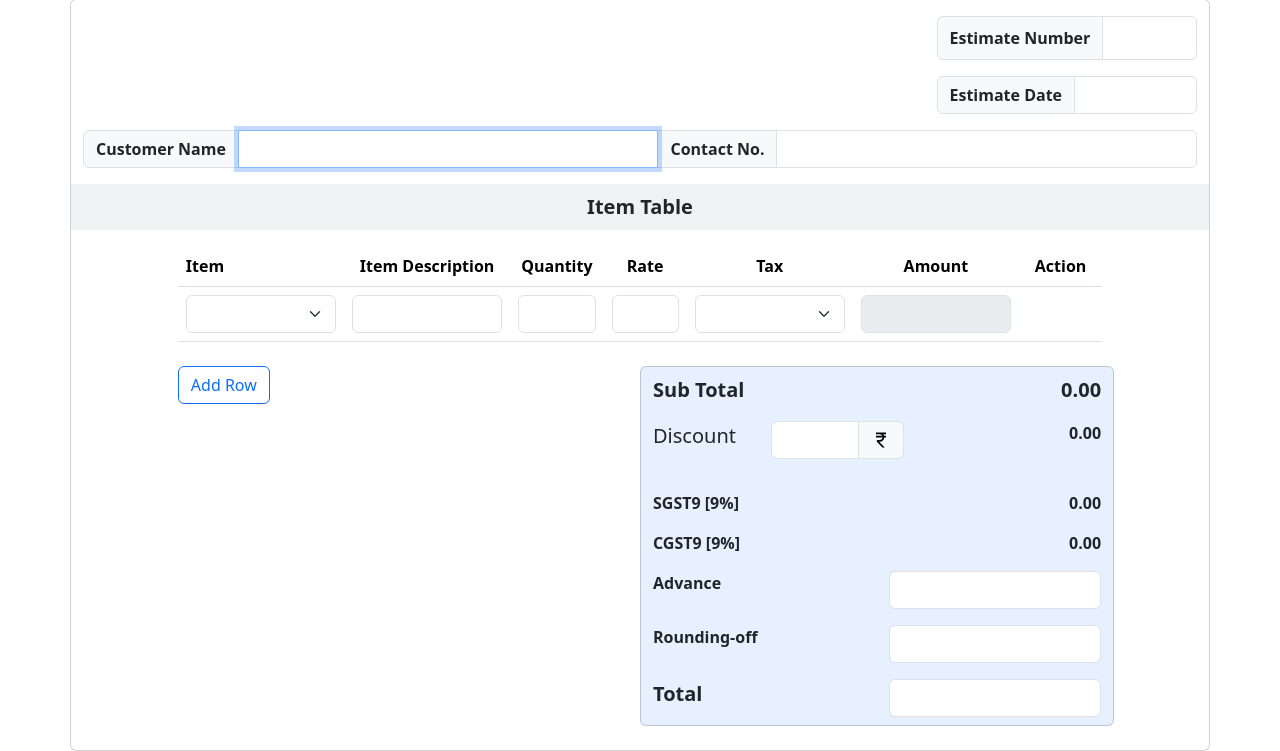
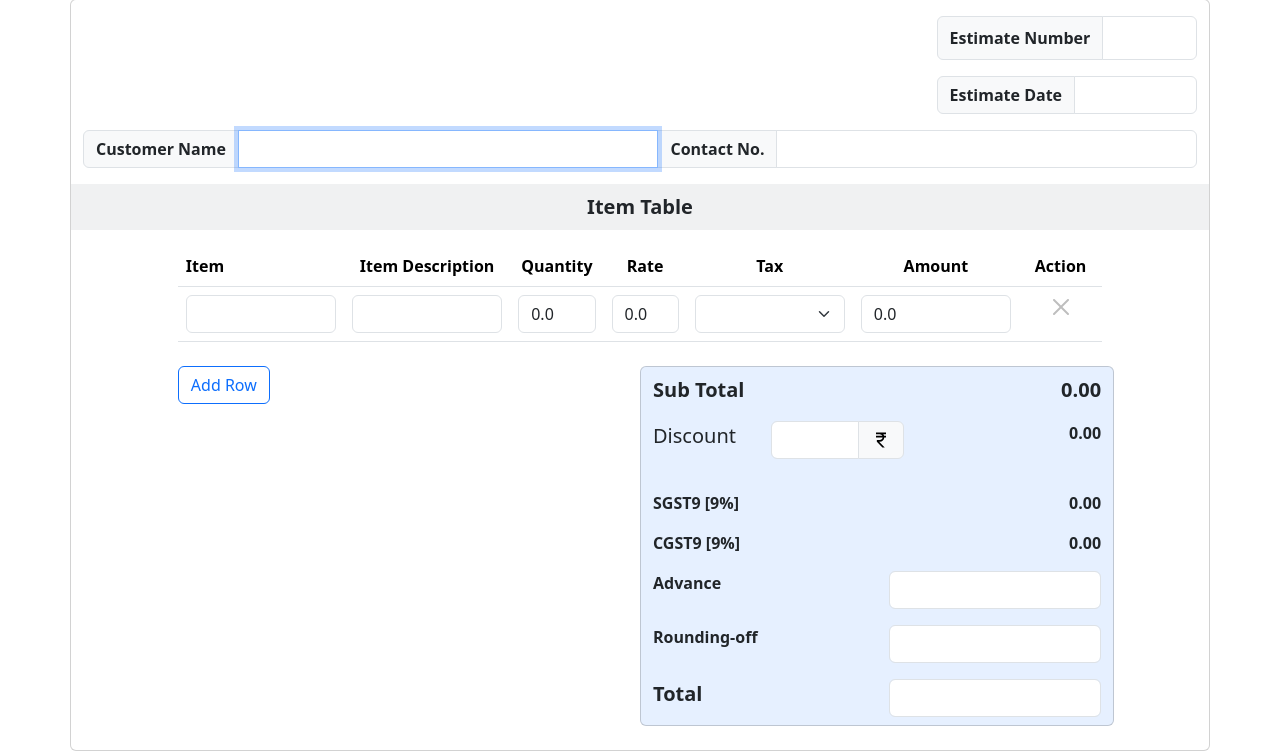
Before and after one commit to unhingedcargo/DP, a Django app: page /estimate/ in a window 1280 px wide. Shown: the part 137-888 px from the top of the page. Run offline with Django 5.2, Linux system fonts and the light colour scheme; lists and menus that the app fills with data are empty.

Commit message:
Estimate - I

```diff
--- a/DjangoApp/templates/base.html
+++ b/DjangoApp/templates/base.html
@@ -11,6 +11,7 @@
 
 			{% endblock %}
 		</title>
+		<link rel="icon" href="{% static 'img/PP Logo.png' %}">
 	</head>
 	<body>
 		<div>
--- a/DjangoApp/templates/estimate.html
+++ b/DjangoApp/templates/estimate.html
@@ -20,6 +20,7 @@ New Estimate
         <div class="input-group mb-3 mt-3 text-end">
           <span class="input-group-text fw-semibold" id="basic-addon1">Estimate Number</span>
           <input type="text" class="form-control fw-bold fs-5 text-danger text-end" maxlength=5>
+
         </div>
       </div>
     </div>
@@ -69,19 +70,19 @@ New Estimate
         <tbody>
           <tr>
             <td>
-              <select class="form-select" name="product" id="product">
+              <!-- <select class="form-select" name="product" id="product">
                 <option value=""></option>
-              </select>
-              <!-- <input type="text" name="item" id="item" class="form-control"> -->
+              </select> -->
+              <input type="text" name="item" id="item" class="form-control">
             </td>
             <td>
               <input type="text" name="desc" id="desc" class="form-control" maxlength=30>
             </td>
             <td>
-              <input type="text" name="qty" id="qty" class="form-control" maxlength=5>
+              <input type="text" name="qty" id="qty" class="form-control" maxlength=5 value=0.0>
             </td>
             <td>
-              <input type="text" name="rate" id="rate" class="form-control" maxlength=5>
+              <input type="text" name="rate" id="rate" class="form-control" maxlength=5 value=0.0>
             </td>
             <td>
               <select class="form-select" name="tax" id="tax">
@@ -89,10 +90,10 @@ New Estimate
               </select>
             </td>
             <td>
-              <input type="text" name="details" id="amount" class="form-control" readonly disabled>
+              <input type="text" name="details" id="amount" class="form-control" readonly value=0.0>
             </td>
             <td>
-              <!-- <button type="button" class="btn-close" disabled aria-label="Close"></button> -->
+              <button type="button" class="btn-close" disabled aria-label="Close"></button>
             </td>
           </tr>
 
@@ -180,55 +181,5 @@ New Estimate
 
 </div>
 
-<script>
-  function add_row() {
-    let table = document.getElementById('est_table');
-    console.log(table);
-    console.log("Estimate");
-    const newRow = table.insertRow();
-
-    const cell0 = newRow.insertCell(0);
-    const cell1 = newRow.insertCell(1);
-    const cell2 = newRow.insertCell(2);
-    const cell3 = newRow.insertCell(3);
-    const cell4 = newRow.insertCell(4);
-    const cell5 = newRow.insertCell(5);
-    const cell6 = newRow.insertCell(6);
-
-
-    cell0.innerHTML = cell0.innerHTML + `<td> <select class="form-select" name="tax" id="tax">
-                <option value=""></option>
-              </select>
-              <!-- <input type="text" name="item" id="item" class="form-control"> --> </td>`
-    cell1.innerHTML = cell1.innerHTML + `<td> <input type="text" name="desc" id="desc" class="form-control" maxlength=30> </td>`
-    cell2.innerHTML = cell2.innerHTML + `<td> <input type="text" name="qty" id="qty" class="form-control" maxlength=5> </td>`
-    cell3.innerHTML = cell3.innerHTML + `<td> <input type="text" name="rate" id="rate" class="form-control" maxlength=5> </td>`
-    cell4.innerHTML = cell4.innerHTML + `<td>
-              <select class="form-select" name="tax" id="tax">
-                <option value=""></option>
-              </select>
-            </td>`
-    cell5.innerHTML = cell5.innerHTML + `<td>
-              <input type="text" name="details" id="amount" class="form-control" readonly disabled>
-            </td>`
-    cell6.innerHTML = cell6.innerHTML + `<td>
-              <button type="button" class="btn-close" aria-label="Close" onclick="delete_row()"></button>
-            </td>`
-
-  }
-
-  function delete_row() {
-    let index, table = document.getElementById('est_table');
-    for(let i = 0; i<table.rows.length; i++) {
-
-        table.rows[i].cells[6].onclick = function() {
-            if (table.rows.length !== 2){
-                index = this.parentElement.rowIndex;
-                table.deleteRow(index);
-            }
-        }
-    }
-  }
-</script>
 
 {% endblock %}
--- a/DjangoApp/templates/navbar.html
+++ b/DjangoApp/templates/navbar.html
@@ -60,7 +60,7 @@
           <a class="btn btn-outline-secondary me-2" href="{% url 'register' %}">Search</a> -->
 
           <li class="nav-item dropdown">
-            <a class="nav-link dropdown-toggle ms-2" href="#" id="navbarDropdown" role="button" data-bs-toggle="dropdown" aria-expanded="false"><img class="rounded-circle bg-light" src="{% static 'ico/01images.png'%}" alt="" height=46></a>
+            <a class="nav-link dropdown-toggle ms-2" href="#" id="navbarDropdown" role="button" data-bs-toggle="dropdown" aria-expanded="false"><img class="rounded-circle bg-light" src="{% static 'ico/01images.png'%}" alt="" height=40></a>
             <ul class="dropdown-menu me-2" aria-labelledby="navbarDropdown">
               <li><a class="dropdown-item" href="#">Profile</a></li>
               <li><a class="dropdown-item" href="#">Settings</a></li>
--- a/static/script.js
+++ b/static/script.js
@@ -44,39 +44,50 @@ function calculate(){
 }
 
 function delete_row() {
-    let index, table = document.getElementById('est_table');
+    let table = document.getElementById('est_table');
     for(let i = 0; i<table.rows.length; i++) {
 
-        table.rows[i].cells[5].onclick = function() {
+        table.rows[i].cells[6].onclick = function() {
             if (table.rows.length !== 2){
-                index = this.parentElement.rowIndex;
+                let index = this.parentElement.rowIndex;
                 table.deleteRow(index);
             }
         }
     }
 }
 
-function add_row(){
+function add_row() {
     let table = document.getElementById('est_table');
+    console.log(table);
+    console.log("Estimate");
     const newRow = table.insertRow();
-    const cell1 = newRow.insertCell(0);
-    const cell2 = newRow.insertCell(1);
-    const cell3 = newRow.insertCell(2);
-    const cell4 = newRow.insertCell(3);
-    const cell5 = newRow.insertCell(4);
-    const cell6 = newRow.insertCell(5);
 
-    cell1.innerHTML = cell1.innerHTML + `<td> <input list="products" name="product" id="product" class="form-control col">
-                            <datalist id="products">
-                                {% for product in products %}
-                                    <option value="{{product.3}}">
-                                {% endfor %}
-                            </datalist>
-                        </td>`
-    cell2.innerHTML = cell2.innerHTML + `<td><input type="text" id="desc" class="form-control" value="" maxlength="30"></td>`
-    cell3.innerHTML = cell3.innerHTML + `<td><input type="text" id="qty" class="form-control" value="" maxlength="6" onchange="calculate()"></td>`
-    cell4.innerHTML = cell4.innerHTML + `<td><input type="text" id="rate" class="form-control" value="" maxlength="6" onchange="calculate()"></td>`
-    cell5.innerHTML = cell5.innerHTML + `<td><input type="text" id="total" class="form-control" value="" maxlength="8" onchange="do_nothing()"></td>`
-    cell6.innerHTML = cell6.innerHTML + `<td><input type="button" value="Delete" class="btn btn-outline-danger material-symbols-outlined" onclick="delete_row()" title="Delete this row"></td>`
+    const cell0 = newRow.insertCell(0);
+    const cell1 = newRow.insertCell(1);
+    const cell2 = newRow.insertCell(2);
+    const cell3 = newRow.insertCell(3);
+    const cell4 = newRow.insertCell(4);
+    const cell5 = newRow.insertCell(5);
+    const cell6 = newRow.insertCell(6);
 
-}
+
+    cell0.innerHTML = cell0.innerHTML + `<td> <select class="form-select" name="tax" id="tax">
+                <option value=""></option>
+              </select>
+              <!-- <input type="text" name="item" id="item" class="form-control"> --> </td>`
+    cell1.innerHTML = cell1.innerHTML + `<td> <input type="text" name="desc" id="desc" class="form-control" maxlength=30> </td>`
+    cell2.innerHTML = cell2.innerHTML + `<td> <input type="text" name="qty" id="qty" class="form-control" maxlength=5 value=0.0> </td>`
+    cell3.innerHTML = cell3.innerHTML + `<td> <input type="text" name="rate" id="rate" class="form-control" maxlength=5 value=0.0> </td>`
+    cell4.innerHTML = cell4.innerHTML + `<td>
+              <select class="form-select" name="tax" id="tax">
+                <option value=""></option>
+              </select>
+            </td>`
+    cell5.innerHTML = cell5.innerHTML + `<td>
+              <input type="text" name="details" id="amount" class="form-control" readonly  value=0.0>
+            </td>`
+    cell6.innerHTML = cell6.innerHTML + `<td>
+              <button type="button" class="btn-close" aria-label="Close" onclick="delete_row()"></button>
+            </td>`
+
+  }
```
Also changed, not shown: other parts of DjangoApp/templates/base.html (+3 -1 lines), DjangoProject/settings.py (+7 -2 lines).
